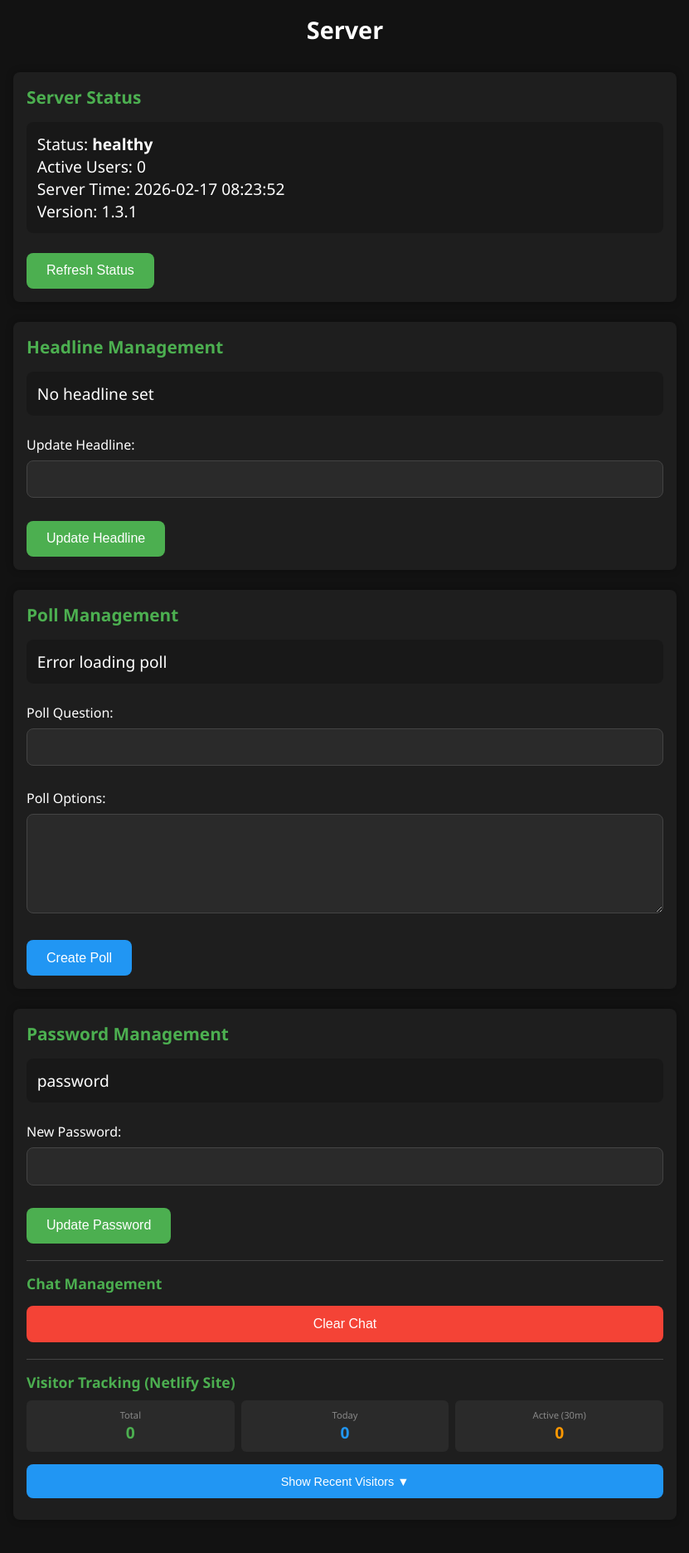
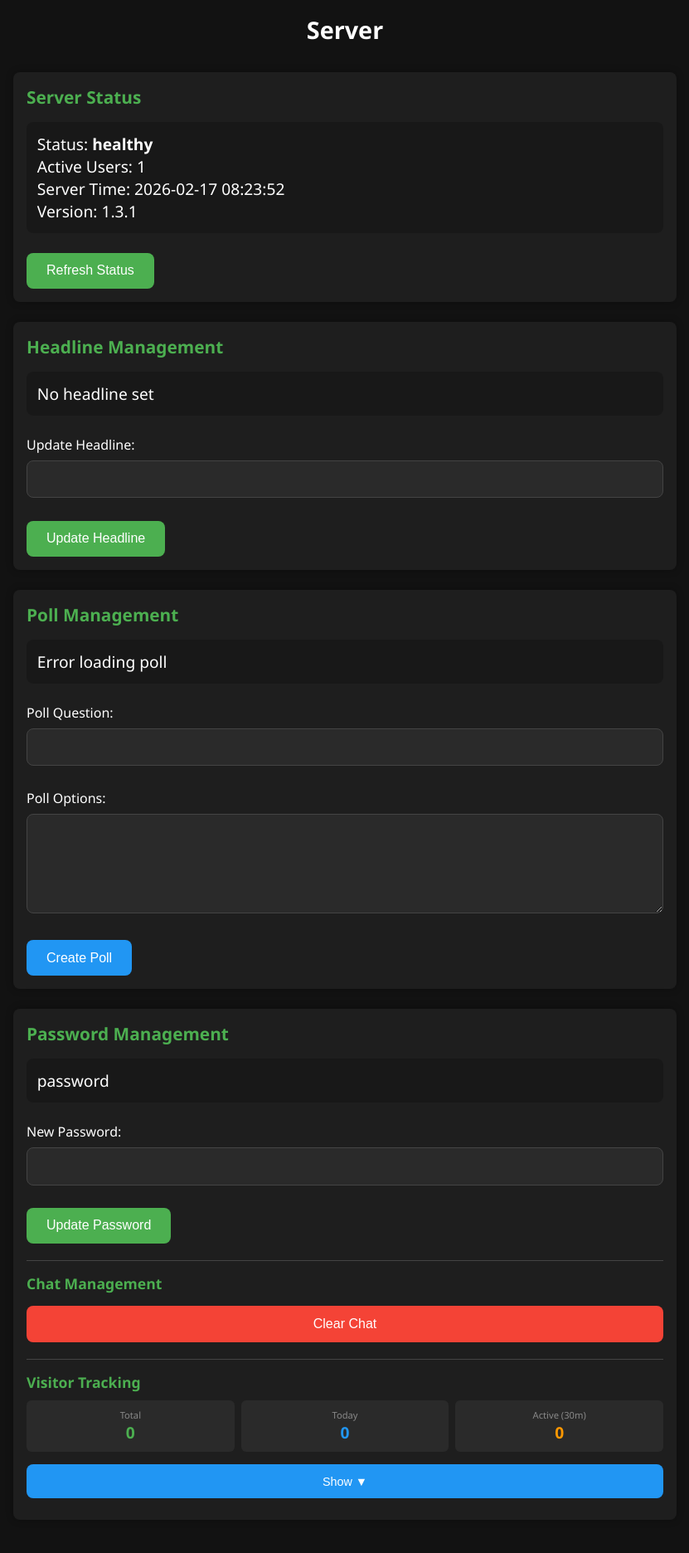
Before and after one commit to 4bhinavpanwar/Portfolio, a Flask app: page / in a window 1280 px wide. Shown: the whole page at 83% size, without its empty margins (224-1055 px from the left). Run offline with Flask 3, Linux system fonts and the light colour scheme; data comes from the database, SQL or seed files in the repository.

Commit message:
Update index.html

```diff
--- a/application/templates/index.html
+++ b/application/templates/index.html
@@ -305,7 +305,7 @@
               font-size: 1.1rem;
             "
           >
-            Visitor Tracking (Netlify Site)
+            Visitor Tracking
           </h3>
 
           <!-- Quick Stats -->
@@ -381,7 +381,7 @@
             class="secondary"
             style="width: 100%; margin-bottom: 10px; font-size: 0.9rem"
           >
-            Show Recent Visitors ▼
+            Show ▼
           </button>
 
           <!-- Visitors List (Hidden by default) -->
@@ -467,7 +467,10 @@
       </style>
     </div>
     <script>
-      // Visitor Tracking Functions
+      const API_BASE = window.location.origin;
+
+      document.addEventListener("DOMContentLoaded", async () => {
+        // ============ VISITOR TRACKING FUNCTIONS ============
         async function loadVisitorStats() {
           try {
             const response = await fetch(`${API_BASE}/api/visitors/stats`);
@@ -507,9 +510,15 @@
                   return `
                   <div style="display: flex; justify-content: space-between; align-items: center; padding: 8px 5px; border-bottom: 1px solid #444; font-size: 0.85rem;">
                     <div>
-                                    <span style="font-family: monospace;">${visitor.ip_address || "Unknown"}</span>
+                      <span style="font-family: monospace;">${
+                        visitor.ip_address || "Unknown"
+                      }</span>
                       <span class="visitor-badge ${badgeClass}">${deviceType}</span>
-                                    ${visitor.visit_count > 1 ? `<span style="margin-left: 5px; color: #888; font-size: 0.7rem;">(${visitor.visit_count}x)</span>` : ""}
+                      ${
+                        visitor.visit_count > 1
+                          ? `<span style="margin-left: 5px; color: #888; font-size: 0.7rem;">(${visitor.visit_count}x)</span>`
+                          : ""
+                      }
                     </div>
                     <div style="color: #888; font-size: 0.75rem;">
                       ${formatTimeAgo(visitor.last_seen)}
@@ -552,9 +561,7 @@
           toggleBtn.addEventListener("click", () => {
             isVisible = !isVisible;
             visitorsList.style.display = isVisible ? "block" : "none";
-          toggleBtn.textContent = isVisible
-            ? "Hide Recent Visitors ▲"
-            : "Show Recent Visitors ▼";
+            toggleBtn.textContent = isVisible ? "Hide ▲" : "Show ▼";
 
             if (isVisible) {
               loadRecentVisitors();
@@ -567,6 +574,8 @@
 
         // Auto-refresh visitor stats every 10 seconds
         setInterval(loadVisitorStats, 10000);
+        initialize();
+      });
     </script>
     <script>
       document.addEventListener("DOMContentLoaded", async () => {
```
Lines whose indentation alone changed are shown as unchanged.
